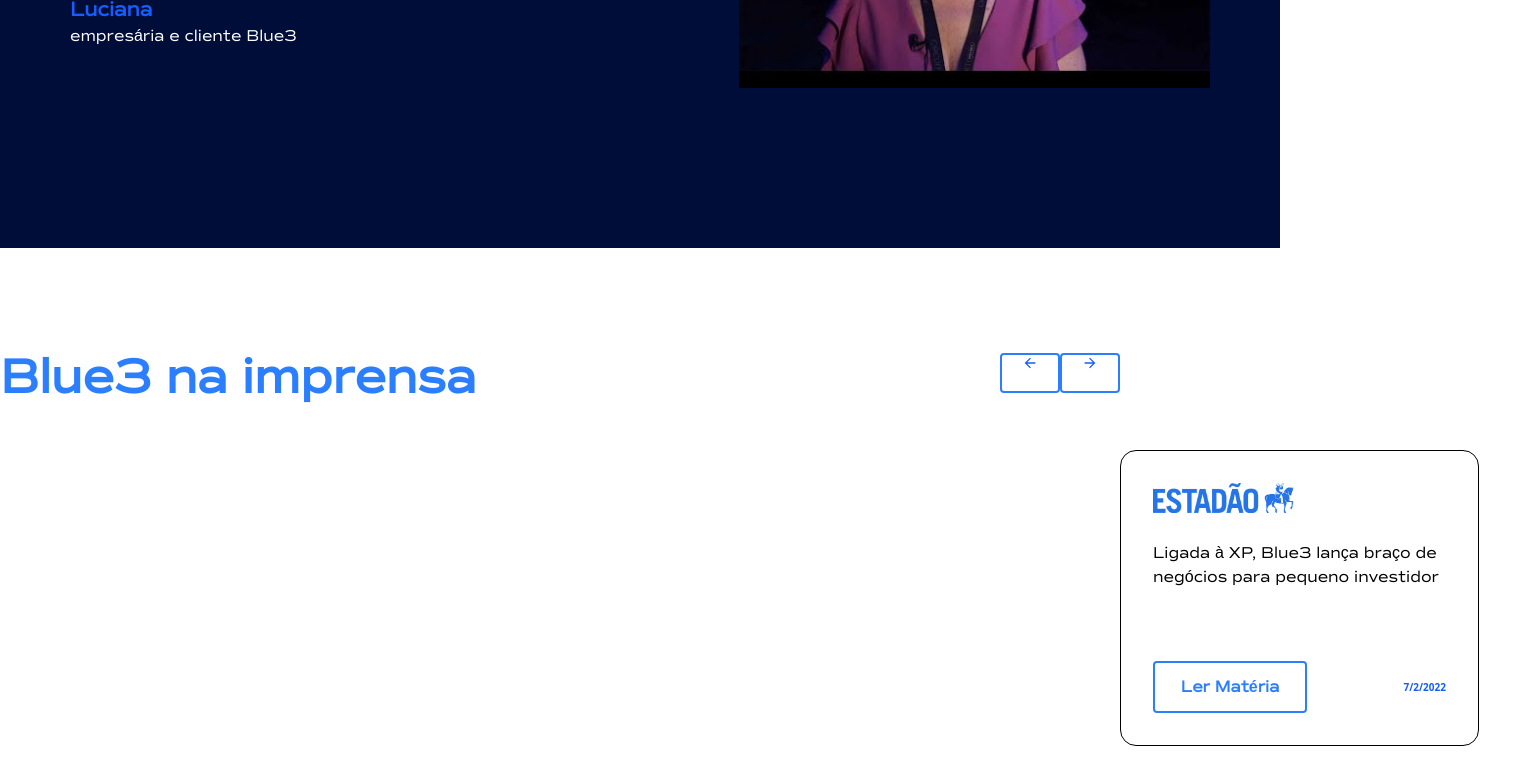
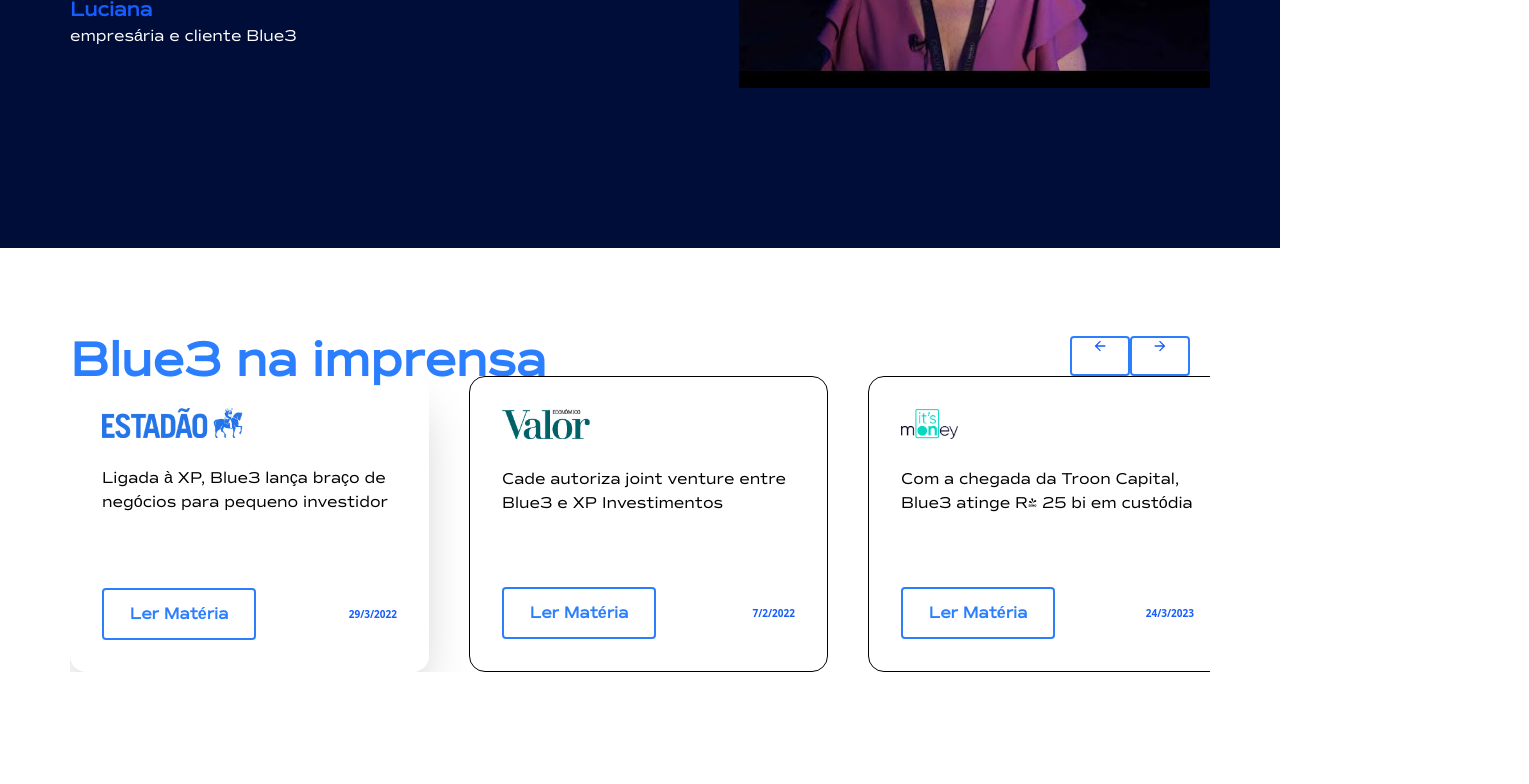
Before and after one commit to lucasolasz/caseblue3invest, a Next.js app: page / in a window 1280 px wide. Shown: the part 3640-4424 px from the top of the page, 1529 px wide, since content can reach past the window. Built offline with nearby package versions, Linux system fonts and the light colour scheme.

Commit message:
Cards inseridos

```diff
--- a/src/app/_home/blue3Imprensa.tsx
+++ b/src/app/_home/blue3Imprensa.tsx
@@ -4,10 +4,11 @@
 
 export default function Blue3Imprensa() {
   return (
-    <div className="h-[700px] bg-white flex items-center">
+    <div className="h-[600px] bg-white flex items-center">
       {/* SlideJornada alinhado com o h1 */}
 
-      <div className="md:max-w-[1140px] mx-auto w-full h-[70%] flex justify-between">
+      <div className="md:max-w-[1140px] mx-auto w-full h-[424px] flex justify-between flex-col">
+        <div className="flex !h-[40px]">
           <h1 className="md:text-5xl font-extrabold text-blue-500 w-250">
             Blue3 na imprensa
           </h1>
@@ -21,8 +22,9 @@
           </BtnSlide>
         </div>
 
-      <div>
+        <div className="h-[396px]">
           <SlideImpresa />
+        </div>
       </div>
     </div>
   );
--- a/src/app/_home/slideImprensa.tsx
+++ b/src/app/_home/slideImprensa.tsx
@@ -8,11 +8,11 @@
 
 export default function SlideImpresa() {
   return (
-    <Swiper spaceBetween={50} slidesPerView={3}>
+    <Swiper spaceBetween={40} slidesPerView={3}>
       <SwiperSlide
         key={1}
         virtualIndex={1}
-        className="rounded-2xl border p-8 !w-[359px] !h-[296px]"
+        className="rounded-2xl shadow-2xl p-8 !w-[359px] !h-[296px]"
       >
         {/* Div interna */}
         <div className="flex flex-col h-full">
@@ -34,7 +34,260 @@
             </BtnSite>
 
             <p className="font-sans text-[10px] text-blue-600 font-bold">
+              29/3/2022
+            </p>
+          </div>
+        </div>
+      </SwiperSlide>
+
+      <SwiperSlide
+        key={2}
+        virtualIndex={2}
+        className="rounded-2xl border p-8 !w-[359px] !h-[296px]"
+      >
+        {/* Div interna */}
+        <div className="flex flex-col h-full">
+          <Image
+            src="/assets/logos-clientes/logo_valoreconomico.jpg"
+            alt="Logo Valor Econômico"
+            width={88}
+            height={30}
+          />
+
+          <p className="mt-7">
+            Cade autoriza joint venture entre Blue3 e XP Investimentos
+          </p>
+
+          <div className="flex justify-between items-center mt-auto">
+            <BtnSite isTransparent={true} width="w-[154px]">
+              {" "}
+              Ler Matéria
+            </BtnSite>
+
+            <p className="font-sans text-[10px] text-blue-600 font-bold">
               7/2/2022
+            </p>
+          </div>
+        </div>
+      </SwiperSlide>
+
+      <SwiperSlide
+        key={3}
+        virtualIndex={3}
+        className="rounded-2xl border p-8 !w-[359px] !h-[296px]"
+      >
+        {/* Div interna */}
+        <div className="flex flex-col h-full">
+          <Image
+            src="/assets/logos-clientes/logo_Itsmoney.jpg"
+            alt="Logo Its Money"
+            width={57}
+            height={30}
+          />
+
+          <p className="mt-7">
+            Com a chegada da Troon Capital, Blue3 atinge R$ 25 bi em custódia
+          </p>
+
+          <div className="flex justify-between items-center mt-auto">
+            <BtnSite isTransparent={true} width="w-[154px]">
+              {" "}
+              Ler Matéria
+            </BtnSite>
+
+            <p className="font-sans text-[10px] text-blue-600 font-bold">
+              24/3/2023
+            </p>
+          </div>
+        </div>
+      </SwiperSlide>
+
+      <SwiperSlide
+        key={4}
+        virtualIndex={4}
+        className="rounded-2xl border p-8 !w-[359px] !h-[296px]"
+      >
+        {/* Div interna */}
+        <div className="flex flex-col h-full">
+          <Image
+            src="/assets/logos-clientes/logo_forbes.jpg"
+            alt="Logo Forbes"
+            width={115}
+            height={30}
+          />
+
+          <p className="mt-7">
+            Do varejo ao mercado de ações: a trajetória dos fundadores da Blue3
+          </p>
+
+          <div className="flex justify-between items-center mt-auto">
+            <BtnSite isTransparent={true} width="w-[154px]">
+              {" "}
+              Ler Matéria
+            </BtnSite>
+
+            <p className="font-sans text-[10px] text-blue-600 font-bold">
+              6/6/2022
+            </p>
+          </div>
+        </div>
+      </SwiperSlide>
+
+      <SwiperSlide
+        key={5}
+        virtualIndex={5}
+        className="rounded-2xl border p-8 !w-[359px] !h-[296px]"
+      >
+        {/* Div interna */}
+        <div className="flex flex-col h-full">
+          <Image
+            src="/assets/logos-clientes/logo_valorinveste.jpg"
+            alt="Logo Valor Investe"
+            width={160}
+            height={30}
+          />
+
+          <p className="mt-7">
+            Blue3 Investimentos lança programa de educação financeira gratuita a
+            jovens estudantes
+          </p>
+
+          <div className="flex justify-between items-center mt-auto">
+            <BtnSite isTransparent={true} width="w-[154px]">
+              {" "}
+              Ler Matéria
+            </BtnSite>
+
+            <p className="font-sans text-[10px] text-blue-600 font-bold">
+              2/5/2022
+            </p>
+          </div>
+        </div>
+      </SwiperSlide>
+
+      <SwiperSlide
+        key={6}
+        virtualIndex={6}
+        className="rounded-2xl border p-8 !w-[359px] !h-[296px]"
+      >
+        {/* Div interna */}
+        <div className="flex flex-col h-full">
+          <Image
+            src="/assets/logos-clientes/logo_sunonoticias.jpg"
+            alt="Logo Suno"
+            width={108}
+            height={30}
+          />
+
+          <p className="mt-7">
+            Crescer muito (e rápido): Blue3 Investimentos mira em forte expansão
+            física e financeira
+          </p>
+
+          <div className="flex justify-between items-center mt-auto">
+            <BtnSite isTransparent={true} width="w-[154px]">
+              {" "}
+              Ler Matéria
+            </BtnSite>
+
+            <p className="font-sans text-[10px] text-blue-600 font-bold">
+              28/4/2022
+            </p>
+          </div>
+        </div>
+      </SwiperSlide>
+
+      <SwiperSlide
+        key={7}
+        virtualIndex={7}
+        className="rounded-2xl border p-8 !w-[359px] !h-[296px]"
+      >
+        {/* Div interna */}
+        <div className="flex flex-col h-full">
+          <Image
+            src="/assets/logos-clientes/logo_Infomoney.jpg"
+            alt="Logo Infomoney"
+            width={145}
+            height={30}
+          />
+
+          <p className="mt-7">
+            Cidadão do mundo: médico investe por 8 anos para viver de renda em
+            25 países; siga dicas
+          </p>
+
+          <div className="flex justify-between items-center mt-auto">
+            <BtnSite isTransparent={true} width="w-[154px]">
+              {" "}
+              Ler Matéria
+            </BtnSite>
+
+            <p className="font-sans text-[10px] text-blue-600 font-bold">
+              25/4/2022
+            </p>
+          </div>
+        </div>
+      </SwiperSlide>
+
+      <SwiperSlide
+        key={8}
+        virtualIndex={8}
+        className="rounded-2xl border p-8 !w-[359px] !h-[296px]"
+      >
+        {/* Div interna */}
+        <div className="flex flex-col h-full">
+          <Image
+            src="/assets/logos-clientes/logo_oglobo.jpg"
+            alt="Logo O globo"
+            width={180}
+            height={30}
+          />
+
+          <p className="mt-7">
+            Nova sede: escritório ligado à XP, Blue3 planeja "Villa" de R$ 30
+            milhões em Ribeirão Preto
+          </p>
+
+          <div className="flex justify-between items-center mt-auto">
+            <BtnSite isTransparent={true} width="w-[154px]">
+              {" "}
+              Ler Matéria
+            </BtnSite>
+
+            <p className="font-sans text-[10px] text-blue-600 font-bold">
+              9/4/2022
+            </p>
+          </div>
+        </div>
+      </SwiperSlide>
+
+      <SwiperSlide
+        key={9}
+        virtualIndex={9}
+        className="rounded-2xl border p-8 !w-[359px] !h-[296px]"
+      >
+        {/* Div interna */}
+        <div className="flex flex-col h-full">
+          <Image
+            src="/assets/logos-clientes/logo_g1.jpg"
+            alt="Logo G1"
+            width={30}
+            height={30}
+          />
+
+          <p className="mt-7">
+            Interesse por aplicações financeiras coloca RP entre 10 cidades do
+            país com mais escritórios de investimentos
+          </p>
+
+          <div className="flex justify-between items-center mt-auto">
+            <BtnSite isTransparent={true} width="w-[154px]">
+              {" "}
+              Ler Matéria
+            </BtnSite>
+
+            <p className="font-sans text-[10px] text-blue-600 font-bold">
+              1/4/2022
             </p>
           </div>
         </div>
```
Lines whose indentation alone changed are shown as unchanged.
